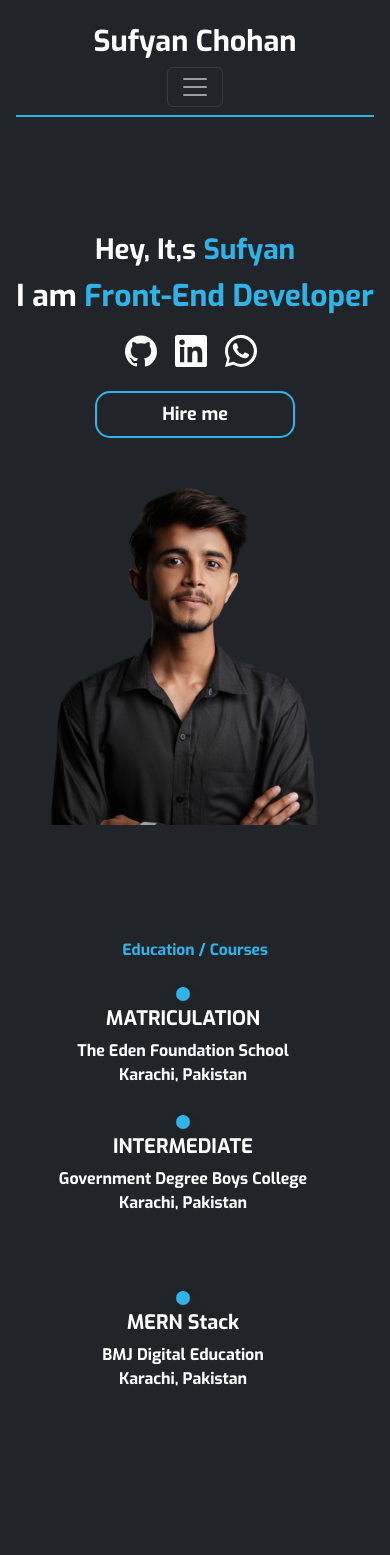
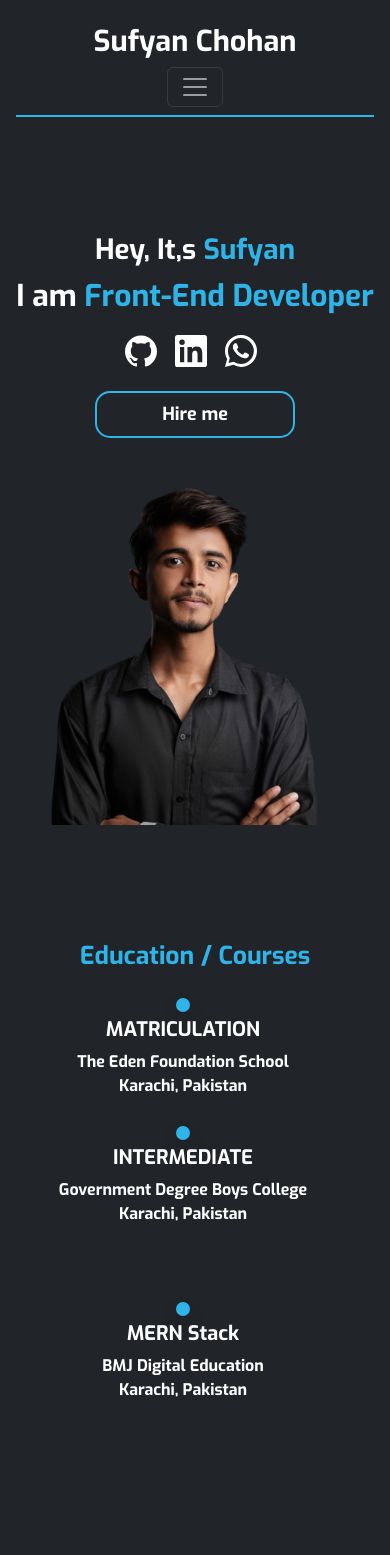
Before and after one commit to SufyanChohan/Portfolio, a React (Vite) app: page / in a window 390 px wide. Shown: the top 1555 px of the page. Built offline with nearby package versions, Linux system fonts and the light colour scheme.

Commit message:
responsive done

```diff
--- a/src/Styles/Home.css
+++ b/src/Styles/Home.css
@@ -70,7 +70,6 @@ body,h1,h2,h3,h4,p{
 }
 .heading{
     font-family:Exo , sans-serif ;
-    font-size: 4vw;
     color: rgb(47, 180, 233);
 }
 .skillbox{
```
